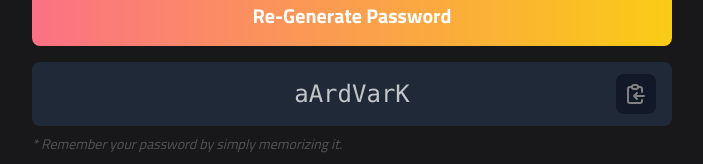
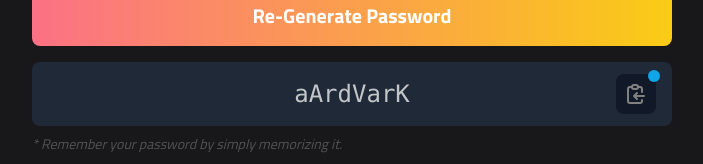
Before and after one commit to kndshein/asspg, a React (Vite) app: page / in a window 1280 px wide. Both pictures are taken after a click on the button "Re-Generate Password". Shown: the part 166-330 px from the top of the page, without its empty margins (288-991 px from the left). Built offline with nearby package versions, Linux system fonts and the light colour scheme.

Commit message:
Add notification for copying

```diff
--- a/src/components/PassGenerator.jsx
+++ b/src/components/PassGenerator.jsx
@@ -41,6 +41,7 @@ export default function PassGenerator() {
     )
   );
   const [generationCount, setGenerationCount] = useState(0);
+  const [isCopied, setIsCopied] = useState(false);
   const [loading, setLoading] = useState(false);
 
   useEffect(() => {
@@ -61,6 +62,7 @@ export default function PassGenerator() {
   }, [loading]);
 
   function handleOnClick(name) {
+    setGenerationCount((prevState) => prevState + 1);
     if (name === 'isBothOptimized') {
       setOpts({
         ...opts,
@@ -75,6 +77,7 @@ export default function PassGenerator() {
       }
       setOpts({ ...opts, [name]: !opts[name] });
     }
+    setIsCopied(false);
   }
 
   function handleOnSubmit() {
@@ -89,7 +92,10 @@ export default function PassGenerator() {
         opts.isDoubled
       )
     );
+    setIsCopied(false);
   }
+
+  const isPaid = opts.isDoubled || opts.isPowered;
 
   return (
     <>
@@ -124,7 +130,6 @@ export default function PassGenerator() {
               )}
               <button
                 onClick={() => {
-                  const isPaid = opts.isDoubled || opts.isPowered;
                   navigator.clipboard.writeText(generatedPassword);
                   toast.success('Password copied!', {
                     icon: isPaid ? <FaClipboardCheck /> : undefined,
@@ -134,6 +139,7 @@ export default function PassGenerator() {
                         : 'text-gray-300 border border-cyan-400 bg-gray-800'
                     }`,
                   });
+                  setIsCopied(true);
                 }}
                 className="absolute right-4 p-2 rounded-lg bg-gray-900 hover:bg-gray-700 active:bg-gray-950"
               >
@@ -141,12 +147,26 @@ export default function PassGenerator() {
                   className="h-6 w-6"
                   style={{ color: 'grey' }}
                 />
+                {generationCount != 0 && !isCopied && (
+                  <span className="absolute -top-1 -right-1 flex h-3 w-3">
+                    <span
+                      className={`animate-ping absolute inline-flex h-full w-full rounded-full ${
+                        isPaid ? 'bg-amber-500' : 'bg-sky-400'
+                      } opacity-75`}
+                    ></span>
+                    <span
+                      className={`relative inline-flex rounded-full h-3 w-3 ${
+                        isPaid ? 'bg-yellow-300' : 'bg-sky-500'
+                      }`}
+                    ></span>
+                  </span>
+                )}
               </button>
             </div>
             <p className="mt-2 text-left opacity-25 italic text-sm text-white">
               * Remember your password by simply memorizing it.
             </p>
-            {(opts.isDoubled || opts.isPowered) && (
+            {isPaid && (
               <p className="text-left opacity-25 italic text-sm text-white">
                 ** We&apos;ve been told that our developers don&apos;t know how
                 to code a shopping cart, so I guess it&apos;s on the house.
```
